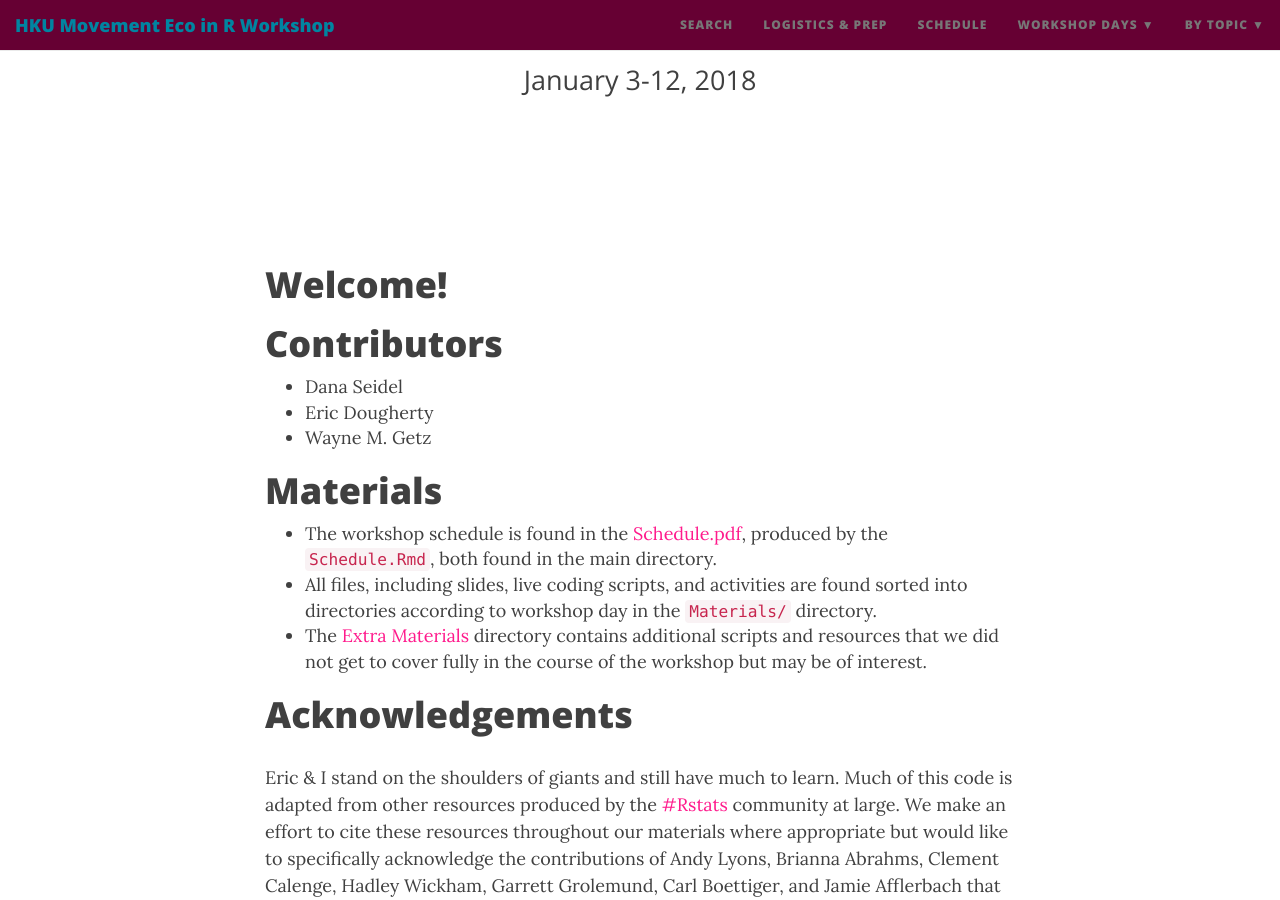
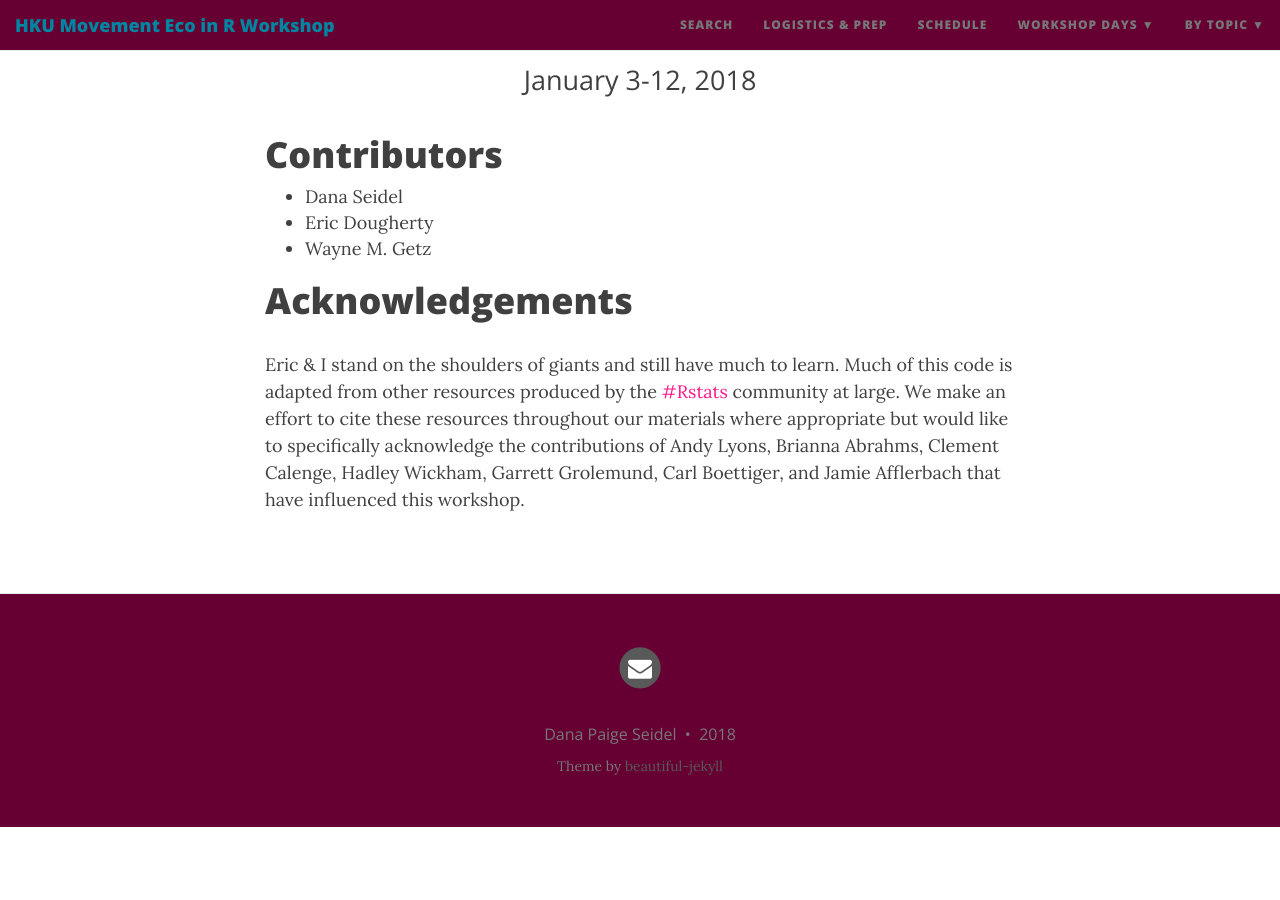
Before and after one commit to dpseidel/MovEco-R-Workshop, a Jekyll site: the page built from index.html, in a window 1280 px wide and 900 px high, scrolled down 539 px. Built offline with Jekyll 4.4.1, drawn with Linux system fonts in a browser that asks for light colours; nearby versions of some CDN libraries; the list of posts is cut into pages by our own code; after the commit the page ends 1366 px from its top, so only the background shows below that.

Commit message:
update read me and index.html. trying to make search.html work

```diff
--- a/index.html
+++ b/index.html
@@ -5,21 +5,11 @@ subtitle: January 3-12, 2018
 use-site-title: true
 ---
 
-<section class="main-content">
-      <h1 id="moveco-r-workshop"> Welcome!</h1>
-
 <h1 id="contributers">Contributors</h1>
 <ul>
   <li> Dana Seidel </li>
   <li> Eric Dougherty </li>
   <li> Wayne M. Getz</li>
-</ul>
-
-<h1 id="materials">Materials</h1>
-<ul>
-  <li>The workshop schedule is found in the <a href="https://github.com/dpseidel/MovEco-R-Workshop/blob/master/Schedule.pdf">Schedule.pdf</a>, produced by the <code class="highlighter-rouge">Schedule.Rmd</code>, both found in the main directory.</li>
-  <li>All files, including slides, live coding scripts, and activities are found sorted into directories according to workshop day in the <code class="highlighter-rouge">Materials/</code> directory.</li>
-  <li>The <a href="https://github.com/dpseidel/MovEco-R-Workshop/tree/master/Materials/Extra%20Materials/">Extra Materials</a> directory contains additional scripts and resources that we did not get to cover fully in the course of the workshop but may be of interest.</li>
 </ul>
 
 <h1 id="acknowledgements">Acknowledgements</h1>
--- a/search.html
+++ b/search.html
@@ -1,6 +1,6 @@
 ---
 layout: page
-title: Search
+title: search
 use-site-title: true
 ---
 
```
Also changed, not shown: README.md.
